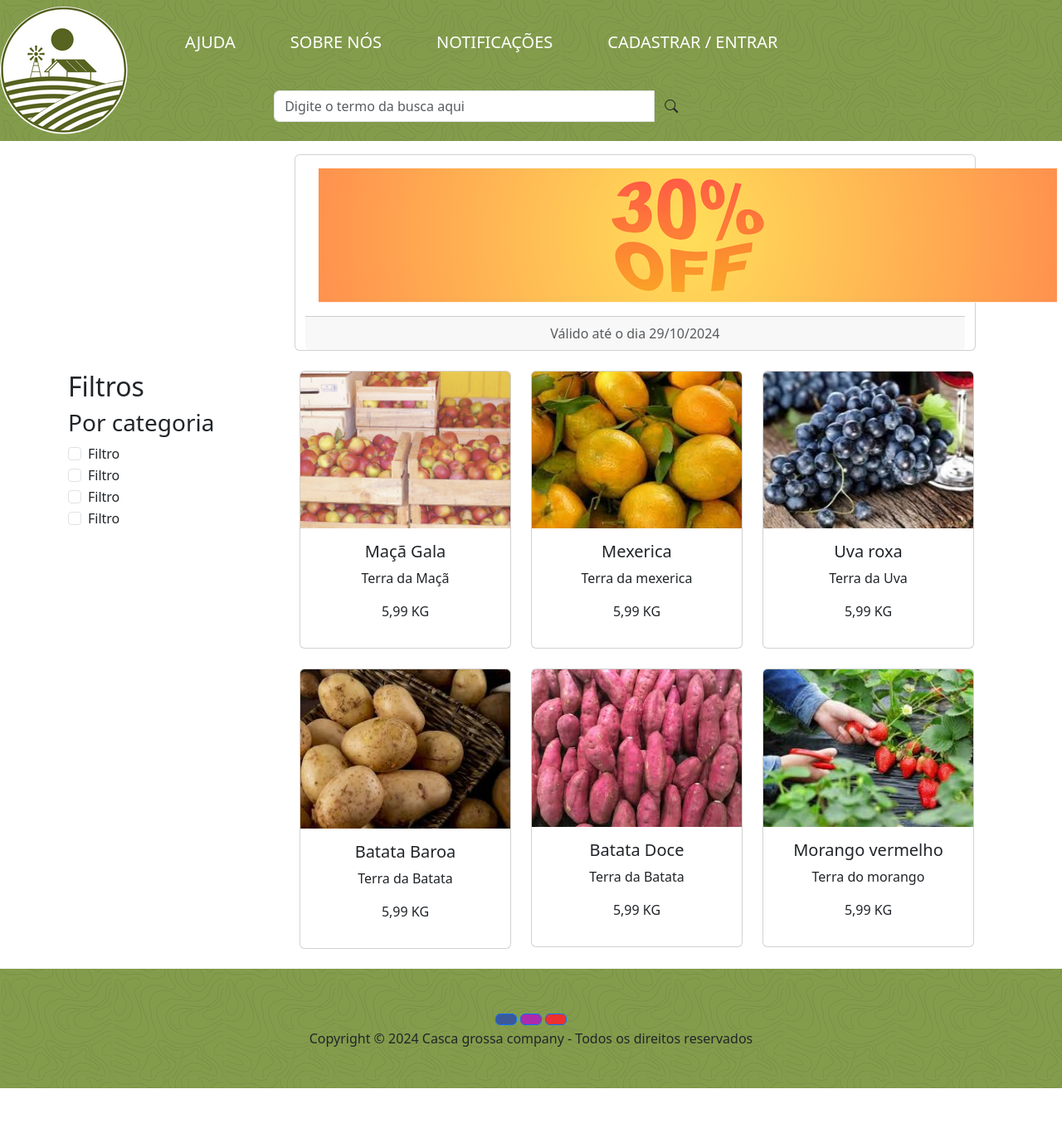
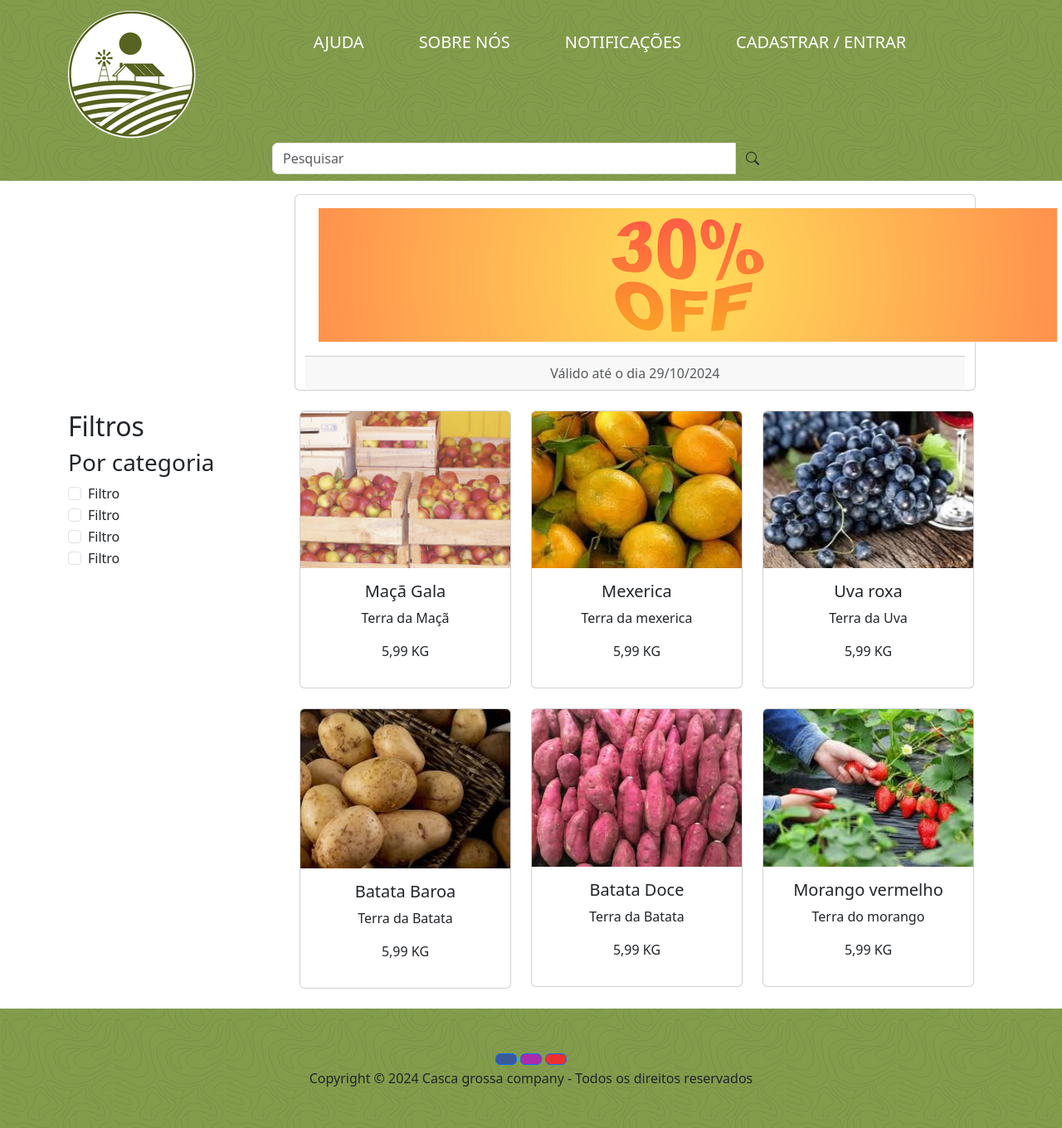
Before and after one commit to renata-machado/Casca-Grossa, a FastAPI app: page / in a window 1280 px wide. Shown: the whole page at 83% size. Before the commit the page ends 1312 px from the top, so only its background shows below. Run offline with FastAPI, Linux system fonts and the light colour scheme; some libraries are stand-ins or nearby versions.

Commit message:
tentando fazer com col

```diff
--- a/routes/main_routes.py
+++ b/routes/main_routes.py
@@ -7,4 +7,4 @@ templates =Jinja2Templates(directory="templates")
 
 @router.get("/")
 async def get_root(request: Request):
-    return templates.TemplateResponse("pages/index.html", {"request":request})
+    return templates.TemplateResponse("pages/tela_inicial.html", {"request":request})
--- a/templates/include/header.html
+++ b/templates/include/header.html
@@ -1,17 +1,16 @@
 <header>
     <nav class="navbar navbar-expand-sm navbar text-bg "  style="background-color: #839c4c; background-image: url(static/img/header.png);">
-
-
+      <div class="container ">
+        <div class="row">
           <!-- uma d flex logo / resto -->
-      <div class="d-flex">
-        <div>
+            <div class=" col-2 d-flex">
               <a class="navbar-brand justify-content-start" href="https://www.palmeiras.com.br/">
                 <img src="static/img/cascaLogo.png" background-position=></img>
               </a>
             </div>
 
             <!-- um col flex resto que tem uma div pra itens e a barra-->
-        <div class="align-items-center flex-collumn ">
+            <div class=" col align-items-center flex-collumn ">
                 <!--div itens  -->
               <div class="d-flex justify-content-center">
                 <button class="navbar-toggler d-lg-none" type="button" data-bs-toggle="collapse" data-bs-target="#navbarMain">
@@ -27,13 +26,15 @@
 
                 </div>
             </div>
+        </div>
+        <div class="row">
           <!-- div resto -->
-      <div>
+         <div class="col-12">
            <div class="search-container d-flex justify-content-center">
              <form class="form-inline my-2 my-lg-0 custom-form-width">
-            <div class="input-group" style="width: 500px; margin-top:3%;">
-              <input type="email" class="form-control bg-beige border-beige rounded-start-2"
-                     placeholder="Digite o termo da busca aqui" id="busca" />
+               <div class="input-group" style="width: 600px;">
+                 <input type="search" class="form-control bg-beige border-beige rounded-start-2"
+                        placeholder="Pesquisar" id="busca" />
                  <button class="btn btn-beige" type="submit">
                    <i class="bi bi-search"></i>
                  </button>
@@ -43,5 +44,6 @@
          </div>
          </div>
            </div>
-
+        </div>
+      </div>
     </nav>
```
Also changed, not shown: templates/pages/tela_inicial.html (renamed from templates/pages/index.html). Lines whose indentation alone changed are shown as unchanged.
